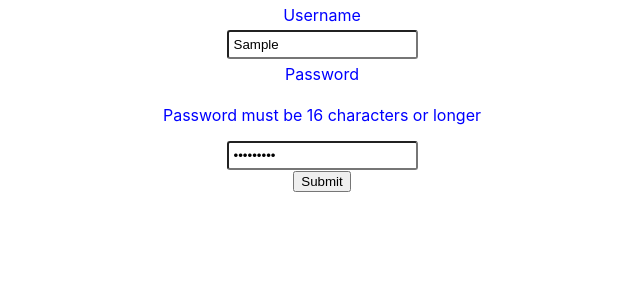
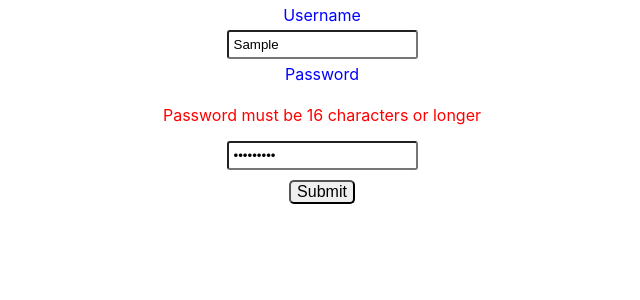
Before and after one commit to buildweek-5th-wheel/React-FE, a React (Create React App) app: page / in a window 1280 px wide. Both pictures are taken after typing "Sample", "Sample123" into the empty fields and a click on the button "Submit". Shown: the top 300 px of the page, without its empty margins (318-958 px from the left). Built offline with nearby package versions, Linux system fonts and the light colour scheme.

Commit message:
Added more styles to loginform

```diff
--- a/src/forms/formikLogin.js
+++ b/src/forms/formikLogin.js
@@ -10,12 +10,12 @@ function LoginForm({ values, errors, touched, isSubmitting }) {
     <Form>
       <div className="username field">
         <label>Username</label>
-        {touched.username && errors.username && <p>{errors.username}</p>}
+        {touched.username && errors.username && <p className="error">{errors.username}</p>}
         <Field type="username" name="username" placeholder="Username" />
       </div>
       <div className="password field">
         <label>Password</label>
-        {touched.password && errors.password && <p>{errors.password}</p>}
+        {touched.password && errors.password && <p className="error">{errors.password}</p>}
         <Field type="password" name="password" placeholder="Password" />
       </div>
       <button disabled={isSubmitting}>Submit</button>
--- a/src/scss/loginForm.scss
+++ b/src/scss/loginForm.scss
@@ -14,4 +14,14 @@ form {
         border-radius: 3px;
         padding: 5px;
     }
+
+    .error{
+        color: red;
+    }
+
+    button{
+        margin: 10px;
+        border-radius: 5px;
+        font-size: 1rem;
+    }
 }
```
